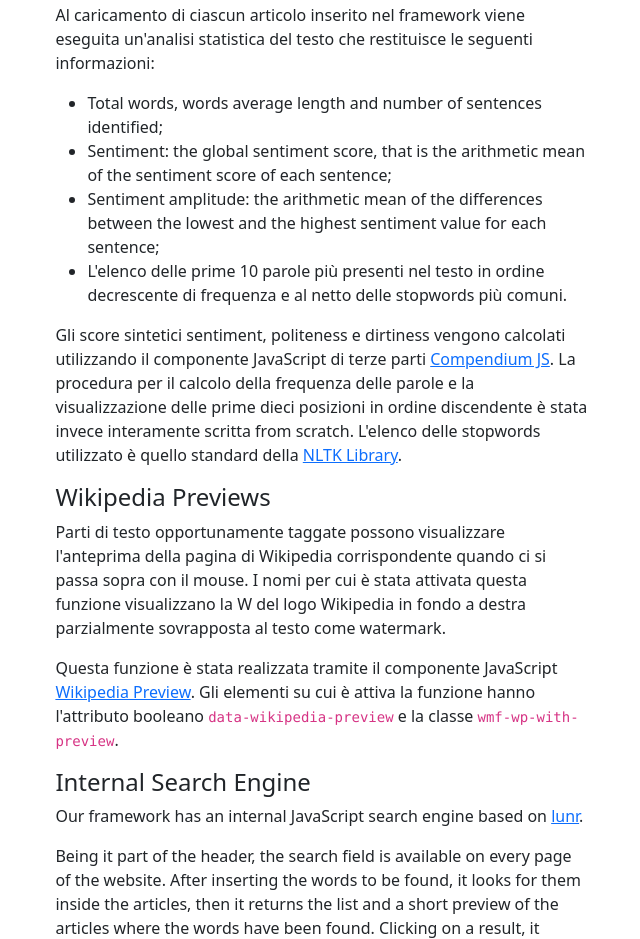
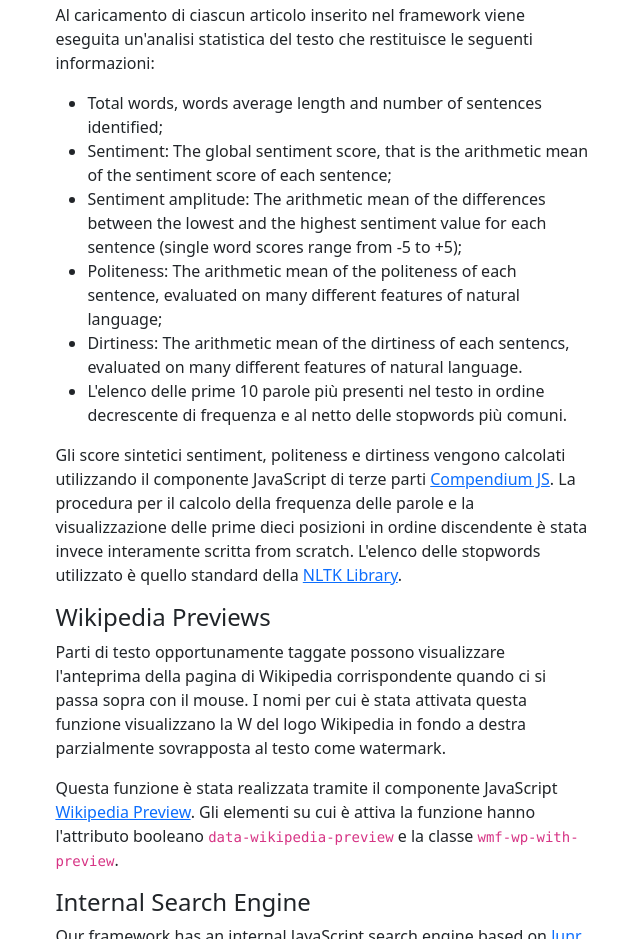
Before and after one commit to diegochillo/llll, a plain HTML site: page documentation.html in a window 1280 px wide. Shown: the part 2251-3190 px from the top of the page, without its empty margins (332-972 px from the left). Drawn offline with nearby package versions, Linux system fonts and the light colour scheme.

Commit message:
Update documentation.html

```diff
--- a/documentation.html
+++ b/documentation.html
@@ -132,8 +132,10 @@
           <p>Al caricamento di ciascun articolo inserito nel framework viene eseguita un'analisi statistica del testo che restituisce le seguenti informazioni:</p>
           <ul>
             <li>Total words, words average length and number of sentences identified;</li>
-            <li>Sentiment: the global sentiment score, that is the arithmetic mean of the sentiment score of each sentence;</li>
-            <li>Sentiment amplitude: the arithmetic mean of the differences between the lowest and the highest sentiment value for each sentence;</li>
+            <li>Sentiment: The global sentiment score, that is the arithmetic mean of the sentiment score of each sentence;</li>
+            <li>Sentiment amplitude: The arithmetic mean of the differences between the lowest and the highest sentiment value for each sentence (single word scores range from -5 to +5);</li>
+            <li>Politeness: The arithmetic mean of the politeness of each sentence, evaluated on many different features of natural language;</li>
+            <li>Dirtiness: The arithmetic mean of the dirtiness of each sentencs, evaluated on many different features of natural language.</li>
             <li>L'elenco delle prime 10 parole più presenti nel testo in ordine decrescente di frequenza e al netto delle stopwords più comuni.</li>
           </ul>
           <p>Gli score sintetici sentiment, politeness e dirtiness vengono calcolati utilizzando il componente JavaScript di terze parti <a href="https://github.com/Ulflander/compendium-js" target:"_blank">Compendium JS</a>. La procedura per il calcolo della frequenza delle parole e la visualizzazione delle prime dieci posizioni in ordine discendente è stata invece interamente scritta from scratch. L'elenco delle stopwords utilizzato è quello standard della <a href="https://gist.github.com/sebleier/554280" target="_blank">NLTK Library</a>.</p>
```
